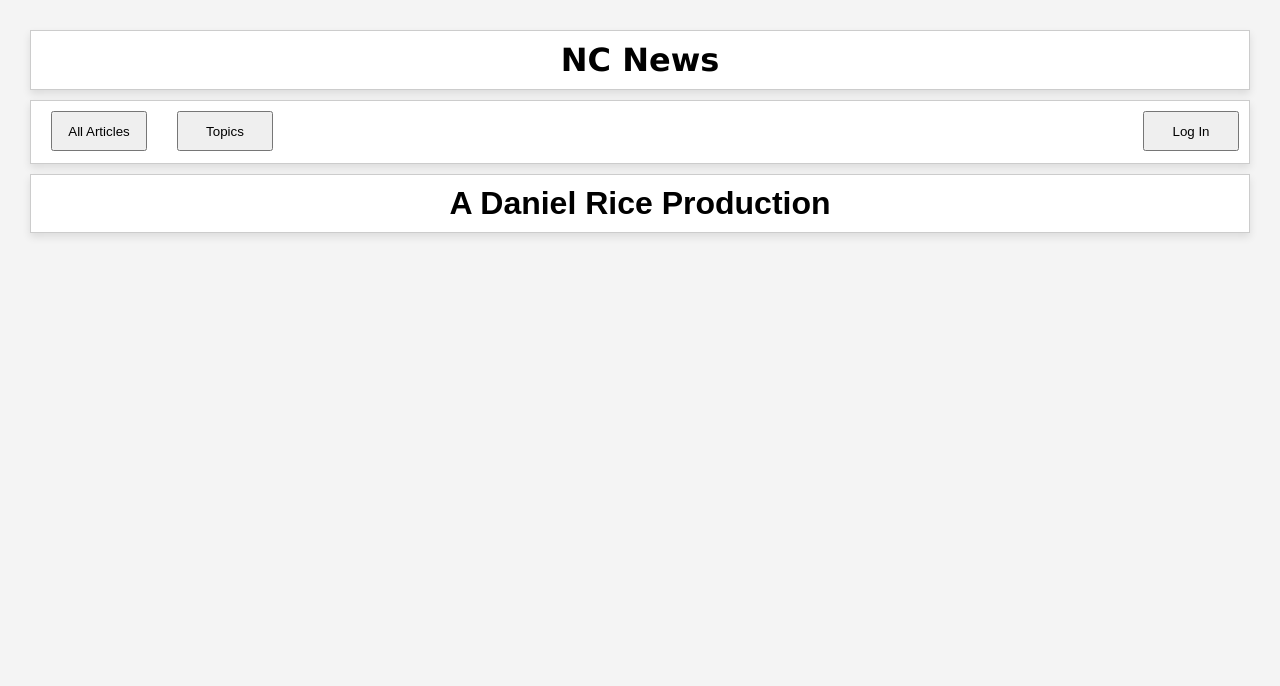
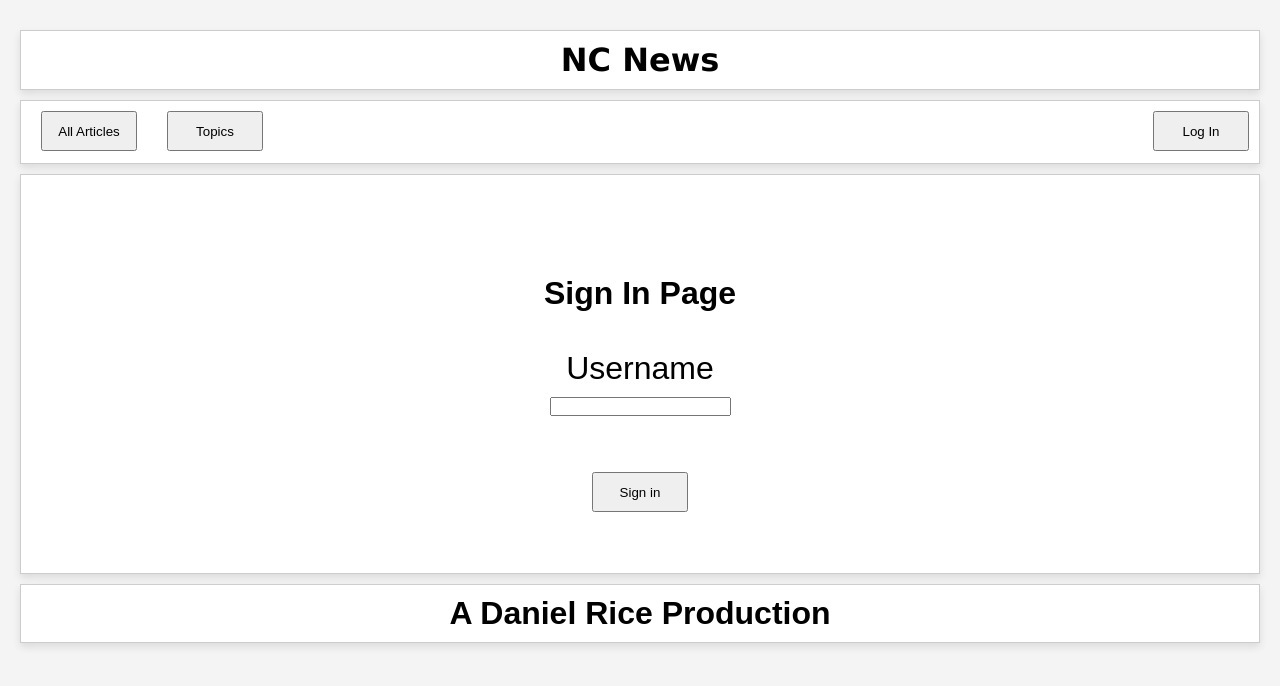
Before and after one commit to theSovereignDan/nc-news, a React (Vite) app: page /signin in a window 1280 px wide. Shown: the top 686 px of the page. Built offline with nearby package versions, Linux system fonts and the light colour scheme.

Commit message:
Functionlaity for posting a comment, user log in and log out functionality completed

```diff
--- a/src/App.jsx
+++ b/src/App.jsx
@@ -4,20 +4,23 @@ import Footer from './Components/Footer'
 import { Routes, Route } from 'react-router-dom'
 import Articles from './Components/Articles'
 import Article from './Components/Article'
+import { UserProvider } from './Components/UserContext';
+import SignIn from './Components/SignIn'
 
 function App() {
 
 
   return (
-    <div>
+    <UserProvider>
     <Header/>
     <NavBar/>
     <Routes>
         <Route path="/" element={<Articles/>}/>
         <Route path="/articles/:article_id" element={<Article />}/>
+        <Route path="/signin" element={<SignIn />}/>
     </Routes>
     <Footer/>
-    </div>
+    </UserProvider>
   )
 }
 
--- a/src/Components/Article.jsx
+++ b/src/Components/Article.jsx
@@ -1,15 +1,20 @@
 import { useParams } from "react-router-dom"
 import { useState, useEffect } from "react"
 import { Card } from "react-bootstrap"
-import { fetchArticle, fetchCommentsForArticle, patchArticleVotes } from "../api"
+import { UserContext } from "./UserContext"
+import { useContext } from "react"
+import { fetchArticle, fetchCommentsForArticle, patchArticleVotes, postAComment } from "../api"
 
 function Article(){
     const { article_id} = useParams()
-
     const [article, setArticle] = useState("")
     const [comments, setComments] = useState("")
     const [articleVotes, setArticleVotes] = useState("")
     const [haveMadeVote, setHaveMadeVote] = useState(false)
+    const [newComment, setNewComment] = useState("")
+
+    const {user} = useContext(UserContext)
+
 
     function onVote(event) {
         const comment_id = (event.target.value)[0]
@@ -65,6 +70,43 @@ function Article(){
         })
     }
 
+    function newCommentInputChange(event) {
+        setNewComment(event.target.value)
+    }
+
+    function submitComment(event) {
+        event.preventDefault()
+
+        const localComment = (
+        <div key="local">
+        <Card  key="local" className="commentCard">
+        <Card.Body>
+   <Card.Text className="commentText">
+     {newComment}
+</Card.Text>
+<Card.Text className="commentText">
+     By {user}
+</Card.Text>
+        </Card.Body>
+    </Card>
+    <button onClick={onVote}>👍 {0}</button>
+    </div>
+    )
+
+        if(user) {
+
+        setComments([localComment, ...comments])
+
+        postAComment(article_id, user, newComment).then((data)=> {
+            console.log(data)
+        })
+        } else {
+            alert("Please log in to make a comment")
+        }
+
+        setNewComment("")
+    }
+
     return <div className="article">
         <br></br>
         <br></br>
@@ -82,9 +124,17 @@ function Article(){
         {
         haveMadeVote === true ? (<label className="voted">You have cast your vote</label>) : (<div>
         <button onClick={upVoteArticle}>👍</button>
-        <button onClick={downVoteArticle}>👎</button></div>)}
+        <button onClick={downVoteArticle}>👎</button></div>)
+        }
         <br></br>
         <h2>Comments</h2>
+        <br></br>
+        <form>
+            <label className="postCommentTxt">Post a comment</label><br></br>
+            <input onChange={newCommentInputChange} className="postCommentInputBox" value={newComment} />
+            <button onClick={submitComment}>Post</button>
+        </form>
+        <br></br>
        {comments}
     </div>
 }
--- a/src/Components/NavBar.jsx
+++ b/src/Components/NavBar.jsx
@@ -1,9 +1,20 @@
 import {Link} from 'react-router-dom';
+import { UserContext } from './UserContext';
+import { useContext } from 'react';
 function NavBar() {
+    const {user} = useContext(UserContext)
+    const {setUser} = useContext(UserContext)
+
+    function logOut(event) {
+        event.preventDefault()
+
+        setUser("")
+    }
+
     return (<div className = "navbar">
         <Link to="/"><button>All Articles</button></Link>
         <button>Topics</button>
-        <button className="rightButton">Log In</button>
+        {user ? <button onClick={logOut}className="rightButton">Log Out</button> : <Link to="/signin"><button className="rightButton">Log In</button></Link>}
     </div>)
 }
 export default NavBar
--- /dev/null
+++ b/src/Components/SignIn.jsx
@@ -0,0 +1,93 @@
+import { useEffect, useState, useContext } from "react"
+import { fetchAllUsers } from "../api"
+import { UserContext } from "./UserContext"
+import { Link } from "react-router-dom"
+import { useNavigate } from 'react-router-dom';
+
+function SignIn() {
+
+    const [username, setUsername] = useState("")
+    const [validUser, setValidUser] = useState("")
+    const navigate = useNavigate();
+
+    const {setUser} = useContext(UserContext)
+
+    function onSubmit(event) {
+
+        event.preventDefault()
+
+       return fetchAllUsers().then((users)=> {
+            const usernames = users.map((user)=> {
+                return user.username
+            })
+
+            if (usernames.includes(username)) {
+                setValidUser(username)
+                setUser(username)
+                setTimeout(()=> {
+                    navigate('/');
+                }, 2000)
+            } else {
+                setValidUser(false)
+            }
+        })
+
+
+    }
+
+    function usernameChange(event) {
+        setUsername(event.target.value)
+    }
+
+    function tryAgainClick(event) {
+        location.reload()
+    }
+
+    if (validUser === false) {
+        return (<div className="signin">
+            <br></br>
+            <br></br>
+            <br></br>
+            <br></br>
+            <br></br>
+            <br></br>
+            <br></br>
+<h1>Username was Incorrect</h1>
+<button onClick={tryAgainClick}>Try Again</button>
+</div>)
+    }else if (validUser) {
+        return (<div className="signin">
+                                <br></br>
+                                <br></br>
+                                <br></br>
+                                <br></br>
+                                <br></br>
+                                <br></br>
+                                <br></br>
+        <h1>You are now logged in : {validUser}</h1>
+</div>)
+    } else {
+    return (<div className="signin">
+                    <br></br>
+                    <br></br>
+                    <br></br>
+                            <br></br>
+                            <br></br>
+                    <h1>Sign In Page</h1>
+                    <br></br>
+        <form>
+            <label className="voted">Username</label>
+            <br></br>
+            <input onChange={usernameChange}/>
+            <br></br>
+            <br></br>
+            <br></br>
+            <button onClick={onSubmit}>Sign in</button>
+        </form>
+        <br></br>
+        <br></br>
+        </div>)
+    }
+}
+
+export default SignIn
--- /dev/null
+++ b/src/Components/UserContext.jsx
@@ -0,0 +1,12 @@
+import { createContext } from "react";
+import { useState } from "react"
+
+export const UserContext = createContext()
+
+export const UserProvider = ({children}) => {
+    const [user, setUser] = useState(undefined)
+
+    return  <UserContext.Provider value={{user: user, setUser: setUser}}>
+      {children}
+    </UserContext.Provider>
+}
--- a/src/api.jsx
+++ b/src/api.jsx
@@ -24,3 +24,20 @@ export function patchArticleVotes(article_id, inc_votes) {
         return Promise.reject()
     })
 }
+
+export function fetchAllUsers() {
+    return axios.get(`https://myncnewsproject.onrender.com/api/users`).then(({data})=> {
+        return data
+    })
+}
+
+
+
+export function postAComment(article_id, username, comment) {
+
+    return axios.post(`https://myncnewsproject.onrender.com/api/articles/${article_id}/comments`, { username: username,
+        body: comment
+}).then(({data})=> {
+        return data
+    })
+}
--- a/src/index.css
+++ b/src/index.css
@@ -155,3 +155,28 @@ button {
   font-size: 2rem;
   color: black;
 }
+
+.postCommentTxt {
+  color: black;
+  font-size: 1.5rem;
+}
+
+.postCommentInputBox {
+  width: 60rem;
+font-size: 1.75rem;
+  height: 5rem;
+}
+
+.signin {
+  background-color: #fff;
+  color: white;
+  height: 25rem;
+  padding: 0px;
+  border: 1px solid #ccc;
+  margin-left: 50%;
+  vertical-align: bottom;
+  text-align: center;
+  width:100%;
+  box-shadow: 0 4px 8px rgba(0, 0, 0, 0.1);
+  transform: translateX(-50%);
+}
```
